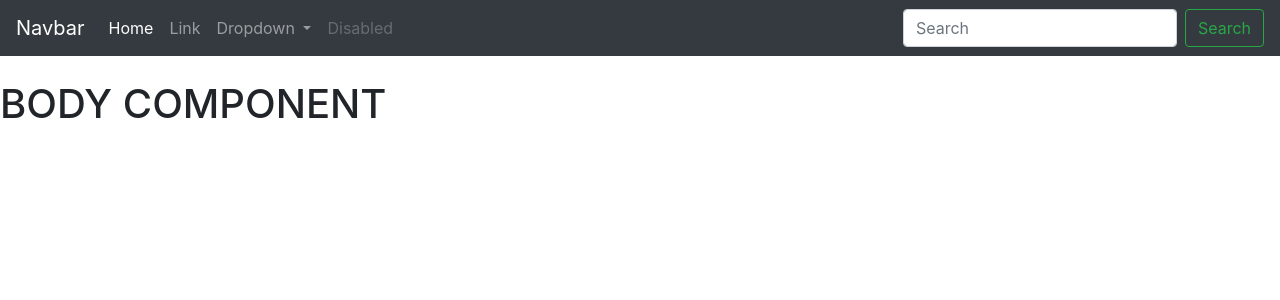
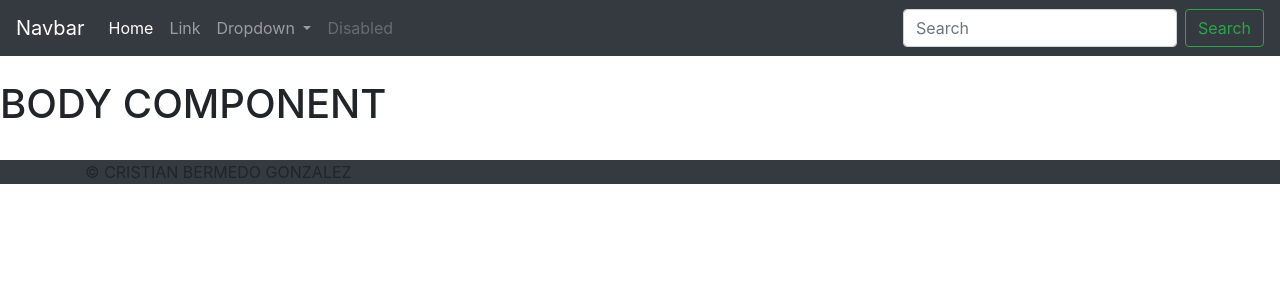
Before and after one commit to cbermedo/getting-started-angular, an Angular app: page / in a window 1280 px wide. Shown: the top 300 px of the page. Built offline with nearby package versions, Linux system fonts and the light colour scheme.

Commit message:
add footer.component

```diff
--- a/src/app/app.component.html
+++ b/src/app/app.component.html
@@ -1,3 +1,5 @@
 <app-header></app-header>
 
 <app-body class="container"></app-body>
+
+<app-footer></app-footer>
--- a/src/app/app.module.ts
+++ b/src/app/app.module.ts
@@ -4,12 +4,14 @@
 import { AppComponent } from './app.component';
 import { HeaderComponent } from './components/header/header.component';
 import { BodyComponent } from './components/body/body.component';
+import { FooterComponent } from './components/footer/footer.component';
 
 @NgModule({
   declarations: [
     AppComponent,
     HeaderComponent,
-    BodyComponent
+    BodyComponent,
+    FooterComponent
   ],
   imports: [
     BrowserModule
--- /dev/null
+++ b/src/app/components/footer/footer.component.html
@@ -0,0 +1,7 @@
+<footer class="footer bg-dark">
+    <div class="container">
+        <p>
+            &copy; CRISTIAN BERMEDO GONZALEZ
+        </p>
+    </div>
+</footer>
--- /dev/null
+++ b/src/app/components/footer/footer.component.ts
@@ -0,0 +1,15 @@
+import { Component, OnInit } from '@angular/core';
+
+@Component({
+  selector: 'app-footer',
+  templateUrl: './footer.component.html',
+  styleUrls: ['./footer.component.css']
+})
+export class FooterComponent implements OnInit {
+
+  constructor() { }
+
+  ngOnInit() {
+  }
+
+}
```
Also changed, not shown: src/app/components/footer/footer.component.css (added).
